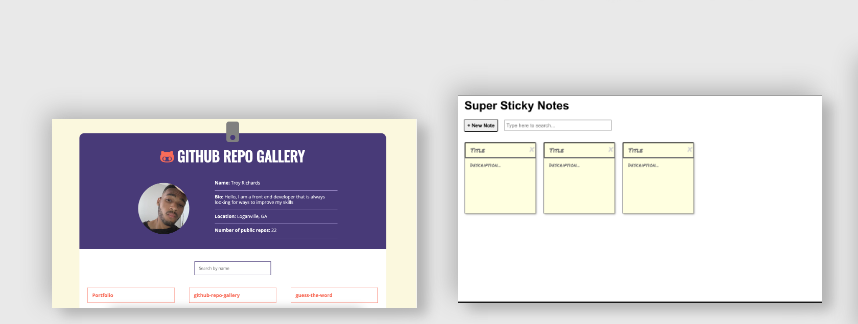
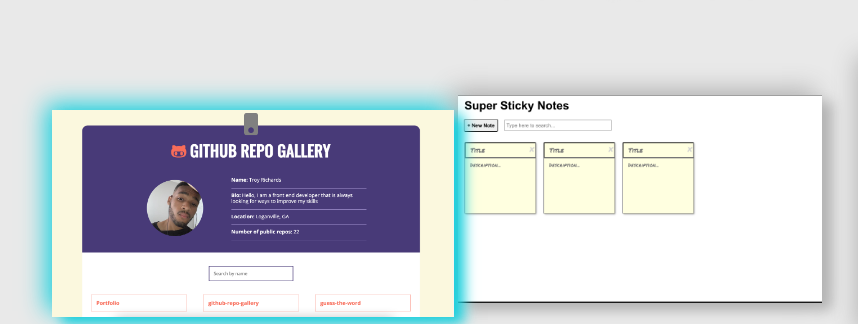
Before and after one commit to AyeTone/Portfolio, a website built with Parcel: page index.html in a window 1280 px wide. In both pictures the pointer is over the element 234 px from the left and 1353 px from the top of the page. Shown: the part 1140-1464 px from the top of the page, 0-858 px from the left. Built offline with nearby package versions, Linux system fonts and the light colour scheme; grey boxes are pictures that could not be loaded.

Commit message:
Added Img Transtions

```diff
--- a/css/main.css
+++ b/css/main.css
@@ -245,11 +245,20 @@
 }
 
 .project-item figure {
+  transition: width .25s ease-in-out, box-shadow .4s ease-in-out;
   box-shadow: 10px 7px 12px var(--box-shadow-color),
   -6px -6px 23px var(--box-shadow-color);
 }
 
- figure img {
+.project-item figure:hover {
+  width: 110%;
+  z-index: 1;
+  box-shadow: 10px 7px 12px var(--seconday-color),
+  -6px -6px 23px var(--seconday-color) ;
+}
+
+
+figure img {
   max-width: 100%;
 }
 
```
